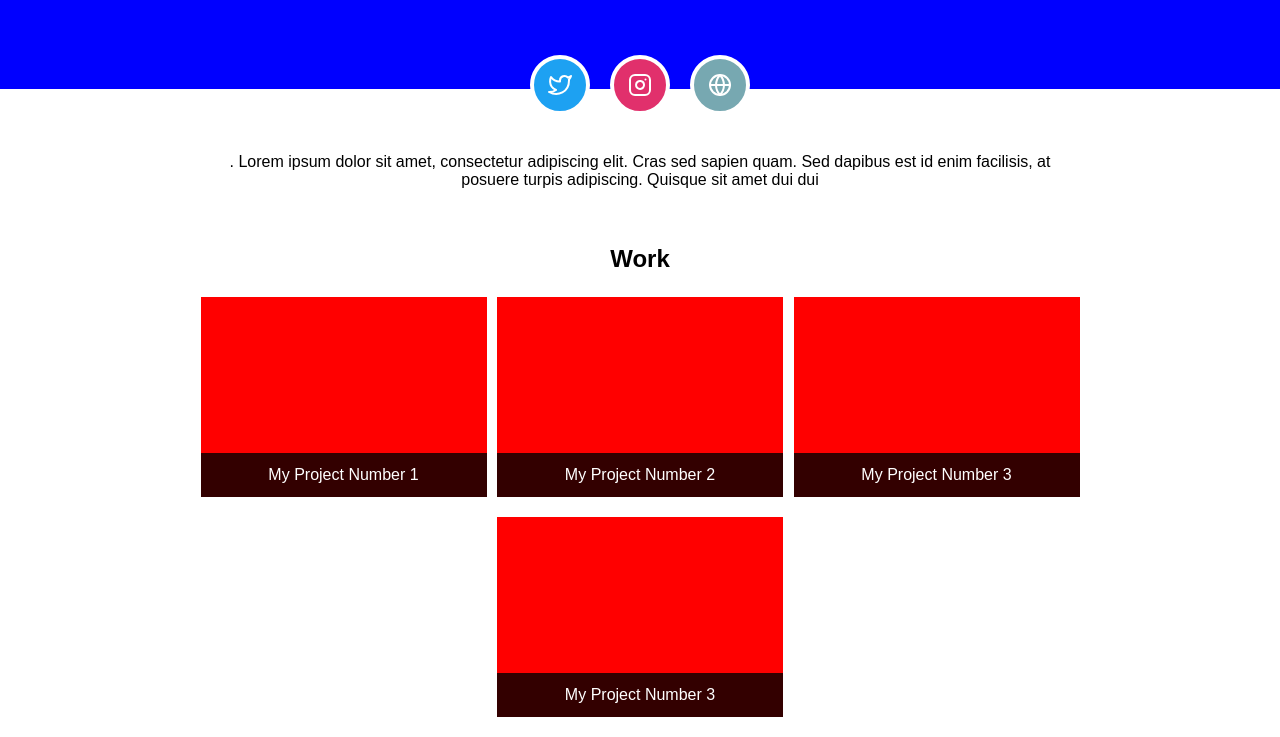
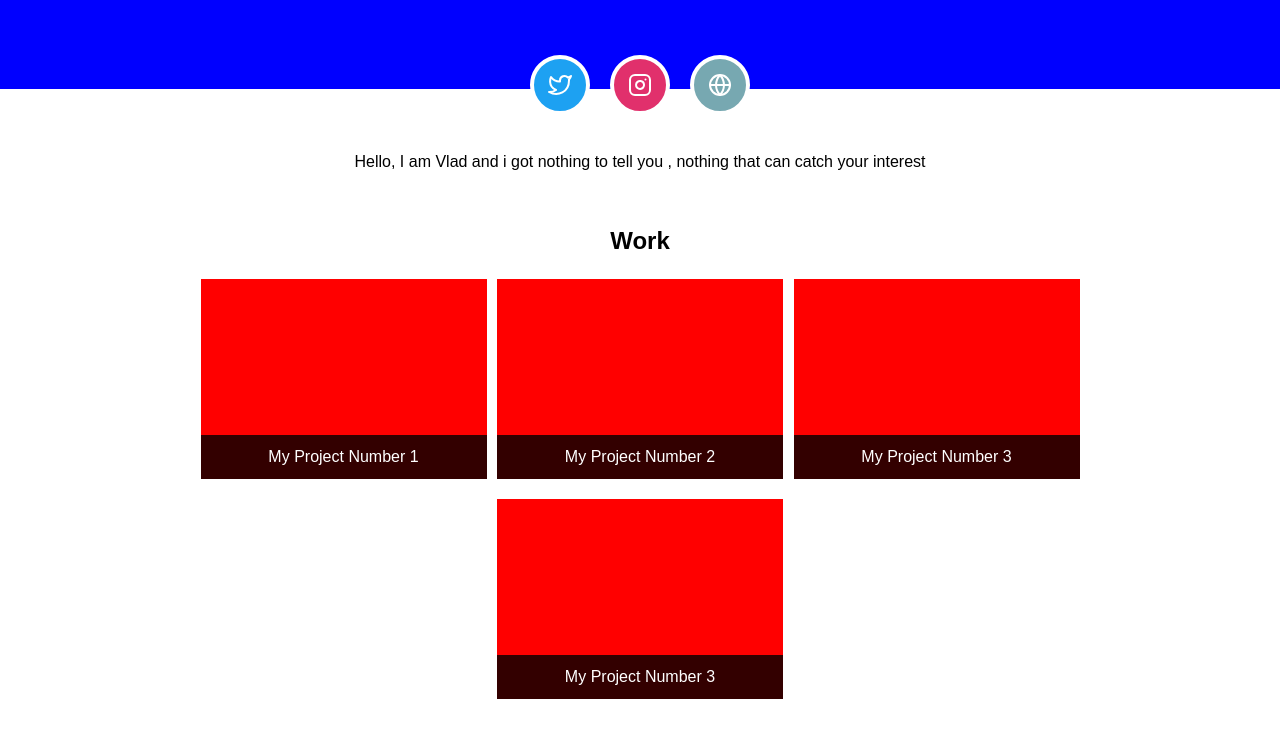
Before and after one commit to ProteinPower/personalSite, a plain HTML site: page index.html in a window 1280 px wide. Shown: the part 186-923 px from the top of the page. Drawn offline with Linux system fonts and the light colour scheme.

Commit message:
new personal description

```diff
--- a/index.html
+++ b/index.html
@@ -30,9 +30,8 @@
   <!-- About You -->
   <main>
     <section class="about">
-      <p>. Lorem ipsum dolor sit amet, consectetur adipiscing elit. Cras sed sapien quam. Sed dapibus est id enim facilisis,
-        at posuere turpis adipiscing. Quisque sit amet dui dui
-      </p>
+      <p>Hello, I am Vlad and i got nothing to tell you
+        , nothing that can catch your interest</p>
     </section>
     <!-- Your Projects -->
     <section class="projects">
```
